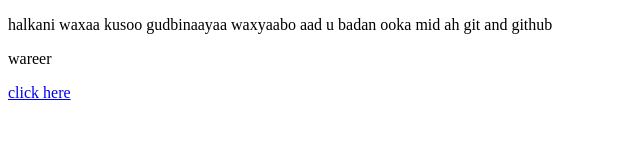
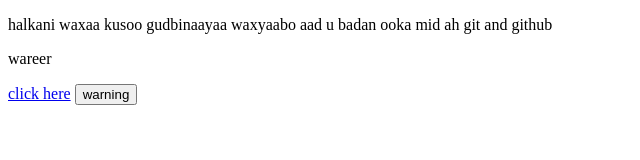
Before and after one commit to ahmed-shiiqaaye/hary, a plain HTML site: page index.html in a window 1280 px wide. Shown: the whole page, without its empty margins (0-640 px from the left). Drawn offline with Linux system fonts and the light colour scheme.

Commit message:
i used my new-branch

```diff
--- a/index.html
+++ b/index.html
@@ -10,5 +10,6 @@
    <p>halkani waxaa kusoo gudbinaayaa waxyaabo aad u badan ooka mid ah git and github</p>
    <p>wareer</p>
    <a href="#">click here</a>
+   <button>warning</button>
 </body>
 </html>
```
